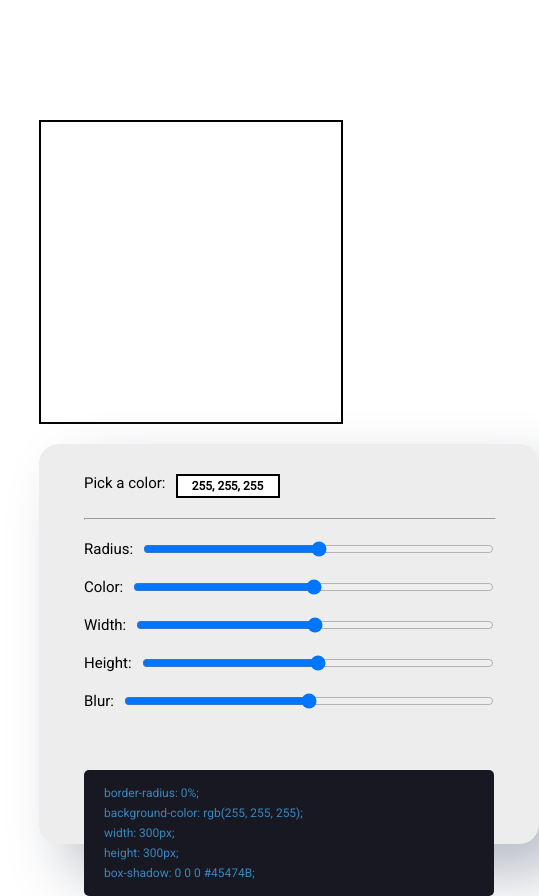
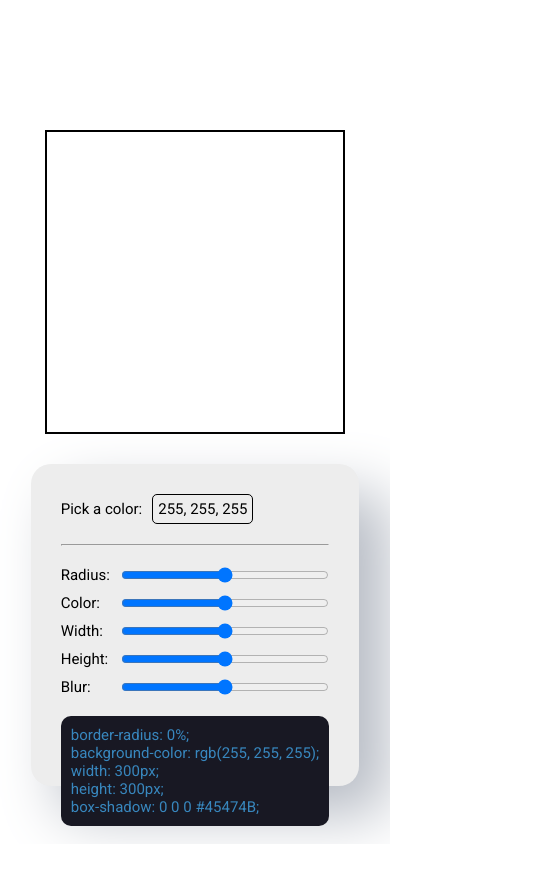
Before and after one commit to Muhammad-Khairul-Kholqi/DynamicBoxStyler, a plain HTML site: page index.html in a window 390 px wide. Shown: the whole page, 539 px wide, since content can reach past the window. After the commit the page ends 844 px from the top, so only its background shows below. Drawn offline with Linux system fonts and the light colour scheme.

Commit message:
updat style & responsive

```diff
--- a/index.html
+++ b/index.html
@@ -8,7 +8,7 @@
 </head>
 <body>
     <div class="kotak-dynamic">
-        <div class="hasil">
+        <div class="hasil-kotak">
             <div class="kotak" id="kotak"></div>
         </div>
 
@@ -19,7 +19,10 @@
                     <p>255, 255, 255</p>
                 </div>
             </div>
-            <hr class="hr1">
+
+            <hr>
+
+            <div class="input-range">
                 <div class="radius">
                     <p>Radius: </p>
                     <input type="range" id="radius" min="0" max="50">
@@ -40,6 +43,8 @@
                     <p>Blur: </p>
                     <input type="range" id="blur" min="0" max="100">
                 </div>
+            </div>
+
             <div class="code">
                 <p id="bRadius">border-radius: 0%;</p>
                 <p id="tColor">background-color: rgb(255, 255, 255);</p>
@@ -49,9 +54,6 @@
             </div>
         </div>
     </div>
-
-
-
     <script src="script.js"></script>
 </body>
 </html>
--- a/style.css
+++ b/style.css
@@ -3,114 +3,92 @@
 * {
     margin: 0;
     padding: 0;
-        font-family: 'Roboto',
-        sans-serif;
+    font-family: 'Roboto', sans-serif;
     font-size: 15px;
+    box-sizing: border-box;
 }
 
 .kotak-dynamic {
     display: flex;
-        justify-content: space-between;
     flex-wrap: wrap;
-        padding: 30px 10%;
+    gap: 30px;
+    padding-top: 130px;
+    padding-left: 20px;
+    padding-right: 20px;
+    justify-content: center;
+    align-items: center;
+}
+
+.hasil-kotak {
+    display: flex;
+    justify-content: center;
+    align-items: center;
+    width: 100%;
+    max-width: 300px;
 }
 
 .kotak {
-        width: 300px;
-        height: 300px;
+    width: 100%;
+    height: 0;
+    padding-bottom: 100%;
     border: 2px solid #000;
-        margin-top: 90px;
-        border-radius: 0;
 }
 
 .dynamic {
     background-color: #ededed;
+    padding: 30px;
+    box-shadow: 29px 29px 60px #B6BBC4;
     border-radius: 20px;
-        width: 500px;
-        height: 400px;
-        box-shadow: 29px 29px 60px #B6BBC4;
+    max-width: 100%;
+}
+
+.bg-color {
+    display: flex;
+    gap: 10px;
+    align-items: center;
+}
+
+.bg {
+    padding: 5px;
+    border-radius: 5px;
+    border: 1px solid #000;
+}
+
+hr {
     margin-top: 20px;
 }
 
-    .bg-color {
-        margin: 30px 45px;
+.input-range {
+    margin-top: 20px;
     display: flex;
+    flex-direction: column;
     gap: 10px;
 }
 
-    .bg {
-        border: 2px solid #000;
-        width: 100px;
-        height: 20px;
-        background-color: #fff;
+.input-range div {
+    display: flex;
+    align-items: center;
+    gap: 10px;
+    flex-wrap: wrap;
 }
 
-    .bg p {
-        font-size: 12px;
-        font-weight: bold;
-        text-align: center;
-        margin-top: 3px;
+.input-range div p {
+    min-width: 50px;
+    margin: 0;
 }
 
-    .radius,
-    .distance,
-    .color,
-    .intensity,
-    .blur,
-    .width,
-    .height {
-        margin: 20px 45px;
-        display: flex;
-        gap: 10px;
-    }
-
-    .radius p,
-    .distance p,
-    .color p,
-    .intensity  p,
-    .blur p,
-    .width p,
-    .height p {
-        font-size: 15px;
-    }
-
-    .radius input,
-    .distance input,
-    .color input,
-    .intensity input,
-    .blur input,
-    .width input,
-    .height input {
-        width: 400px;
+.input-range div input {
+    flex: 1;
+    min-width: 100px;
+    max-width: 100%;
     cursor: pointer;
 }
 
-
-    .teks p {
-        margin: 0 45px;
-    }
-
 .code {
+    margin-top: 20px;
+    margin-bottom: -70px;
     color: #3887BE;
     background-color: #181823;
     padding: 10px;
-        border-radius: 5px;
-        margin: 60px 45px;
+    border-radius: 10px;
 }
-
-    .code p {
-        margin: 6px 10px;
-        font-size: 12px;
-    }
-
-    .hr1 {
-        width: 410px;
-        margin: 0 45px;
-        margin-top: -10px;
-    }
-
-    .hr2 {
-        width: 410px;
-        margin: 0 45px;
-        margin-bottom: 10px;
-    }
```
Lines whose indentation alone changed are shown as unchanged.
